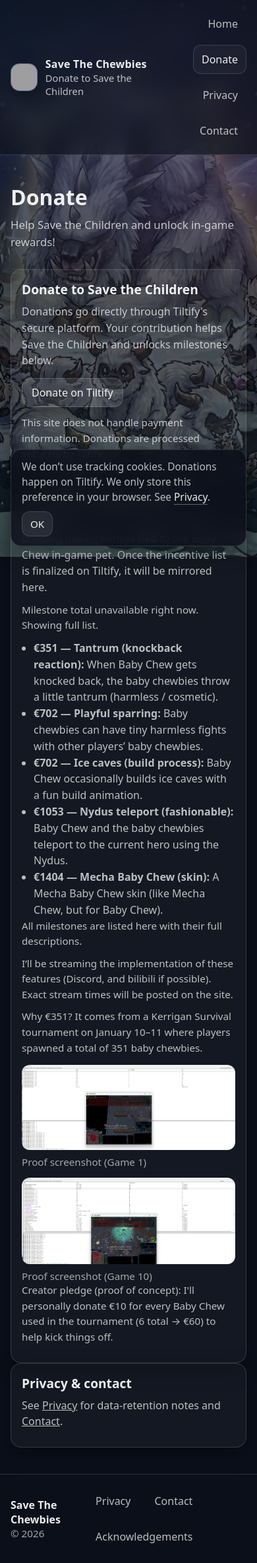
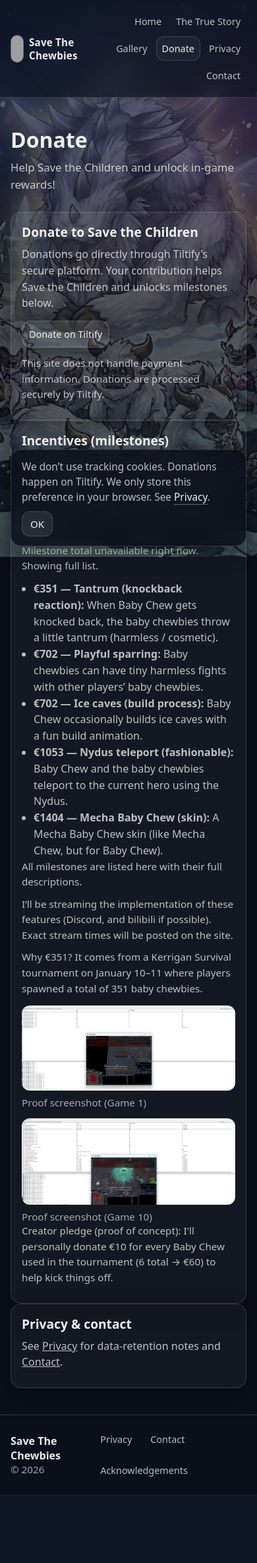
Before and after one commit to Unknof/SavetheChewbies, a PHP site: page /donate.html in a window 390 px wide. Shown: the whole page at 66% size. After the commit the page ends 2265 px from the top, so only its background shows below. Run offline with PHP 8.4, Linux system fonts and the light colour scheme; data that the repository does not hold is empty; grey boxes are pictures that could not be loaded.

Commit message:
improved formatting and mobile support

```diff
--- a/assets/styles.css
+++ b/assets/styles.css
@@ -457,4 +457,53 @@ dd {
   .grid {
     grid-template-columns: 1fr;
   }
+
+  .nav {
+    gap: 6px;
+  }
+
+  .nav-link {
+    padding: 8px 10px;
+    font-size: 0.95rem;
+  }
+
+  .button {
+    padding: 10px 12px;
+    font-size: 0.95rem;
+    min-width: auto;
+  }
+
+  .actions {
+    gap: 8px;
+  }
 }
+
+@media (max-width: 600px) {
+  .nav {
+    gap: 4px;
+    min-width: auto;
+  }
+
+  .nav-link {
+    padding: 8px 8px;
+    font-size: 0.9rem;
+  }
+
+  .button {
+    padding: 10px 10px;
+    font-size: 0.9rem;
+  }
+
+  .brand {
+    min-width: 0;
+    gap: 8px;
+  }
+
+  .brand-name {
+    font-size: 0.95rem;
+  }
+
+  .brand-tagline {
+    display: none;
+  }
+}
--- a/charities.html
+++ b/charities.html
@@ -34,6 +34,8 @@
 
         <nav class="nav" aria-label="Primary">
           <a class="nav-link" href="./index.html">Home</a>
+          <a class="nav-link" href="./chew-story.html">The True Story</a>
+          <a class="nav-link" href="./gallery.html">Gallery</a>
           <a class="nav-link nav-cta" href="./donate.html">Donate</a>
           <a class="nav-link" href="./privacy.html">Privacy</a>
           <a class="nav-link" href="./privacy.html#contact">Contact</a>
--- a/chew-story.html
+++ b/chew-story.html
@@ -34,6 +34,8 @@
 
         <nav class="nav" aria-label="Primary">
           <a class="nav-link" href="./index.html">Home</a>
+          <a class="nav-link" href="./chew-story.html" aria-current="page">The True Story</a>
+          <a class="nav-link" href="./gallery.html">Gallery</a>
           <a class="nav-link nav-cta" href="./donate.html">Donate</a>
           <a class="nav-link" href="./privacy.html">Privacy</a>
           <a class="nav-link" href="./privacy.html#contact">Contact</a>
--- a/donate.html
+++ b/donate.html
@@ -34,6 +34,8 @@
 
         <nav class="nav" aria-label="Primary">
           <a class="nav-link" href="./index.html">Home</a>
+          <a class="nav-link" href="./chew-story.html">The True Story</a>
+          <a class="nav-link" href="./gallery.html">Gallery</a>
           <a class="nav-link nav-cta" href="./donate.html" aria-current="page">Donate</a>
           <a class="nav-link" href="./privacy.html">Privacy</a>
           <a class="nav-link" href="./privacy.html#contact">Contact</a>
--- a/gallery.html
+++ b/gallery.html
@@ -34,6 +34,8 @@
 
         <nav class="nav" aria-label="Primary">
           <a class="nav-link" href="./index.html">Home</a>
+          <a class="nav-link" href="./chew-story.html">The True Story</a>
+          <a class="nav-link" href="./gallery.html" aria-current="page">Gallery</a>
           <a class="nav-link nav-cta" href="./donate.html">Donate</a>
           <a class="nav-link" href="./privacy.html">Privacy</a>
           <a class="nav-link" href="./privacy.html#contact">Contact</a>
--- a/privacy.html
+++ b/privacy.html
@@ -34,7 +34,9 @@
 
         <nav class="nav" aria-label="Primary">
           <a class="nav-link" href="./index.html">Home</a>
-          <a class="nav-link" href="./donate.html">Donate</a>
+          <a class="nav-link" href="./chew-story.html">The True Story</a>
+          <a class="nav-link" href="./gallery.html">Gallery</a>
+          <a class="nav-link nav-cta" href="./donate.html">Donate</a>
           <a class="nav-link" href="./privacy.html" aria-current="page">Privacy</a>
           <a class="nav-link" href="./privacy.html#contact">Contact</a>
         </nav>
```
